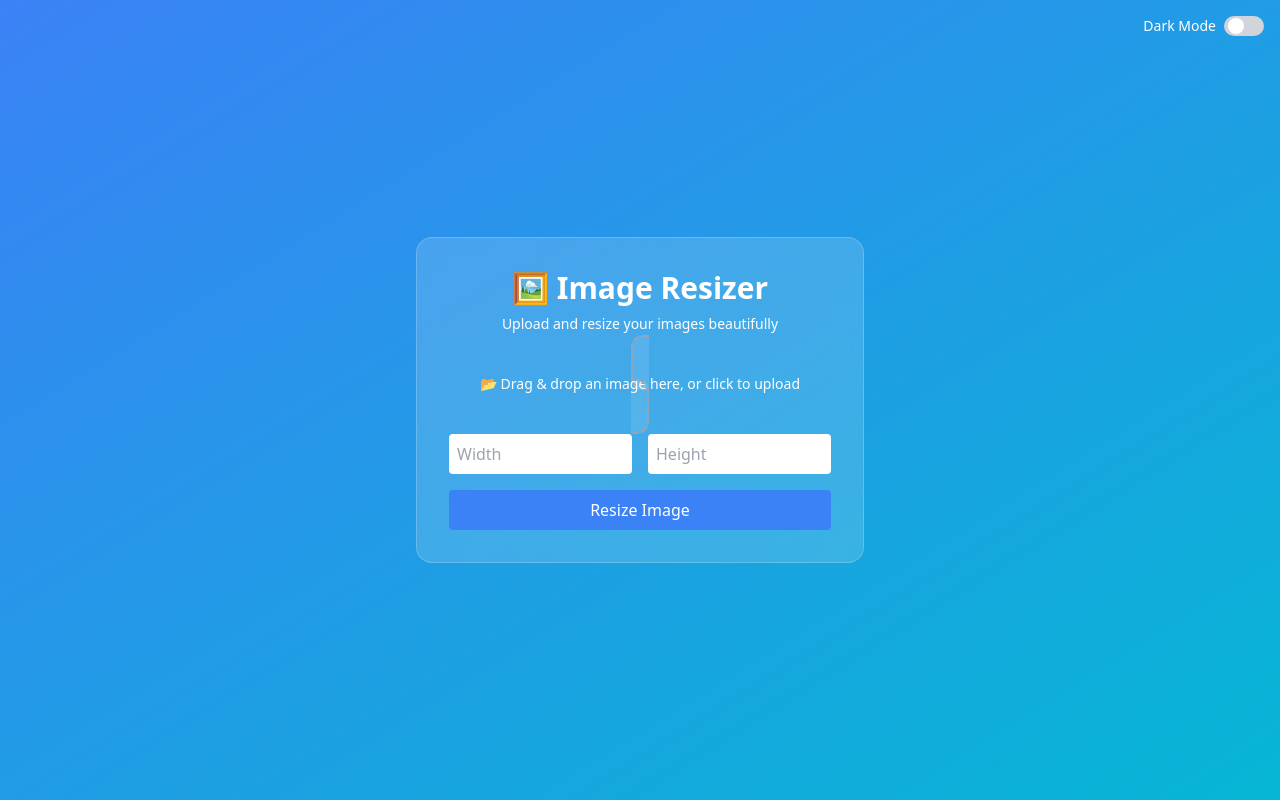
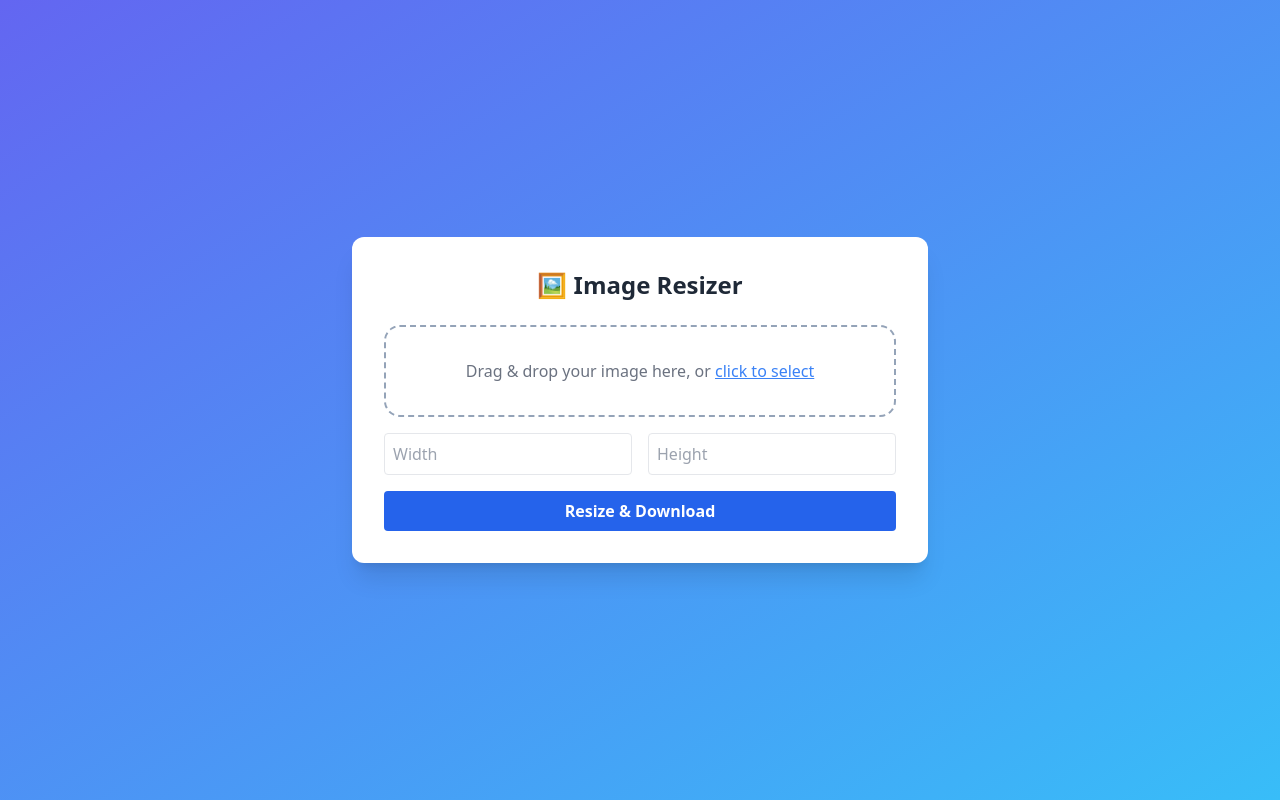
Before and after one commit to naumanshah1/python-image-resizer, a Flask app: page / in a window 1280 px wide. Run offline with Flask 2, Linux system fonts and the light colour scheme; some libraries are stand-ins or nearby versions.

Commit message:
✨ Enhanced UI with drag-drop and preview

```diff
--- a/templates/index.html
+++ b/templates/index.html
@@ -6,110 +6,99 @@
   <title>Image Resizer</title>
   <script src="https://cdn.tailwindcss.com"></script>
   <style>
-    .glass {
-      background: rgba(255, 255, 255, 0.15);
-      backdrop-filter: blur(12px);
-      -webkit-backdrop-filter: blur(12px);
+    .dropzone {
+      border: 2px dashed #94a3b8;
       border-radius: 1rem;
-      border: 1px solid rgba(255, 255, 255, 0.2);
-    }
-    .dark .glass {
-      background: rgba(0, 0, 0, 0.2);
-      border-color: rgba(255, 255, 255, 0.1);
-    }
-    .dropzone {
-      border: 2px dashed #9ca3af;
-      padding: 1rem;
-      border-radius: 0.75rem;
+      padding: 2rem;
+      text-align: center;
+      transition: background-color 0.3s ease;
       cursor: pointer;
     }
-    .dark .dropzone {
-      border-color: #4b5563;
+    .dropzone.dragover {
+      background-color: #e0f2fe;
+    }
+    #preview img {
+      max-width: 100%;
+      border-radius: 0.5rem;
+      margin-top: 1rem;
+      box-shadow: 0 4px 8px rgba(0,0,0,0.2);
     }
   </style>
 </head>
-<body class="bg-gradient-to-br from-blue-500 to-cyan-500 min-h-screen flex items-center justify-center text-white transition-colors duration-300 dark:bg-gray-900 dark:text-white">
+<body class="bg-gradient-to-br from-indigo-500 to-sky-400 min-h-screen flex items-center justify-center p-4">
 
-  <div class="absolute top-4 right-4">
-    <label class="flex items-center space-x-2 cursor-pointer">
-      <input type="checkbox" id="darkToggle" class="hidden">
-      <span class="text-sm">Dark Mode</span>
-      <div class="w-10 h-5 bg-gray-300 rounded-full flex items-center px-1">
-        <div class="w-4 h-4 bg-white rounded-full transition-transform" id="toggleThumb"></div>
+  <div class="bg-white rounded-xl shadow-xl w-full max-w-xl p-8">
+    <h1 class="text-2xl font-bold text-center text-gray-800 mb-6">🖼️ Image Resizer</h1>
+
+    <form action="/" method="POST" enctype="multipart/form-data" id="uploadForm" class="space-y-4">
+
+      <div id="dropzone" class="dropzone">
+        <p id="dropText" class="text-gray-500">Drag & drop your image here, or <span class="underline text-blue-500">click to select</span></p>
+        <input type="file" name="image" id="fileInput" accept="image/*" class="hidden" required />
+        <div id="preview"></div>
       </div>
-    </label>
-  </div>
-
-  <div class="glass p-8 w-full max-w-md text-center">
-    <h1 class="text-3xl font-bold mb-2">🖼️ Image Resizer</h1>
-    <p class="text-sm mb-4">Upload and resize your images beautifully</p>
-
-    <form id="uploadForm" action="/" method="POST" enctype="multipart/form-data" class="space-y-4">
-      <label id="dropZone" class="dropzone text-sm bg-white/10 text-white dark:bg-gray-800">
-        <input type="file" name="image" accept="image/*" class="hidden" required />
-        <p id="dropText">📂 Drag & drop an image here, or click to upload</p>
-      </label>
 
       <div class="flex gap-4">
-        <input type="number" name="width" placeholder="Width" required class="w-1/2 p-2 rounded text-black" />
-        <input type="number" name="height" placeholder="Height" required class="w-1/2 p-2 rounded text-black" />
+        <input type="number" name="width" placeholder="Width" class="w-1/2 p-2 border rounded" required>
+        <input type="number" name="height" placeholder="Height" class="w-1/2 p-2 border rounded" required>
       </div>
 
-      <button type="submit" class="w-full bg-blue-500 hover:bg-blue-600 text-white py-2 rounded transition">
-        Resize Image
+      <button type="submit" class="w-full bg-blue-600 hover:bg-blue-700 text-white py-2 rounded font-semibold">
+        Resize & Download
       </button>
     </form>
 
     {% if filename %}
-    <div class="mt-6 text-white">
-      <h2 class="text-lg font-semibold mb-2">Your Resized Image:</h2>
-      <img src="{{ url_for('static', filename='resized/' + filename) }}" class="mx-auto rounded shadow" />
-      <a href="{{ url_for('static', filename='resized/' + filename) }}" download class="block mt-3 text-blue-200 underline">📥 Download</a>
+    <div class="mt-6 text-center">
+      <h2 class="font-semibold text-gray-700 mb-2">🎉 Your Resized Image:</h2>
+      <img src="{{ url_for('static', filename='resized/' + filename) }}" class="mx-auto max-w-xs rounded shadow" />
+      <a href="{{ url_for('static', filename='resized/' + filename) }}" download class="text-blue-600 underline block mt-2">📥 Download Image</a>
     </div>
     {% endif %}
   </div>
 
   <script>
-    // Drag & Drop file handler
-    const dropZone = document.getElementById('dropZone');
-    const fileInput = dropZone.querySelector('input');
+    const dropzone = document.getElementById('dropzone');
+    const fileInput = document.getElementById('fileInput');
     const dropText = document.getElementById('dropText');
+    const preview = document.getElementById('preview');
 
-    dropZone.addEventListener('click', () => fileInput.click());
+    dropzone.addEventListener('click', () => fileInput.click());
 
-    dropZone.addEventListener('dragover', (e) => {
-      e.preventDefault();
-      dropZone.classList.add('bg-blue-100', 'dark:bg-gray-700');
+    fileInput.addEventListener('change', (e) => {
+      handleFiles(e.target.files);
     });
 
-    dropZone.addEventListener('dragleave', () => {
-      dropZone.classList.remove('bg-blue-100', 'dark:bg-gray-700');
+    dropzone.addEventListener('dragover', (e) => {
+      e.preventDefault();
+      dropzone.classList.add('dragover');
     });
 
-    dropZone.addEventListener('drop', (e) => {
+    dropzone.addEventListener('dragleave', () => {
+      dropzone.classList.remove('dragover');
+    });
+
+    dropzone.addEventListener('drop', (e) => {
       e.preventDefault();
-      dropZone.classList.remove('bg-blue-100', 'dark:bg-gray-700');
-      const file = e.dataTransfer.files[0];
-      if (file) {
-        fileInput.files = e.dataTransfer.files;
-        dropText.textContent = `Selected: ${file.name}`;
+      dropzone.classList.remove('dragover');
+      const files = e.dataTransfer.files;
+      if (files.length) {
+        fileInput.files = files;
+        handleFiles(files);
       }
     });
 
-    fileInput.addEventListener('change', () => {
-      const file = fileInput.files[0];
-      if (file) dropText.textContent = `Selected: ${file.name}`;
-    });
+    function handleFiles(files) {
+      if (!files.length) return;
+      const file = files[0];
+      dropText.textContent = `Selected: ${file.name}`;
+      const reader = new FileReader();
+      reader.onload = (e) => {
+        preview.innerHTML = `<img src="${e.target.result}" alt="Preview">`;
+      };
+      reader.readAsDataURL(file);
+    }
+  </script>
 
-    // Dark mode toggle
-    const toggle = document.getElementById('darkToggle');
-    const body = document.body;
-    const thumb = document.getElementById('toggleThumb');
-
-    toggle.addEventListener('change', () => {
-      body.classList.toggle('dark');
-      thumb.classList.toggle('translate-x-5');
-    });
-  </script>
 </body>
 </html>
```
